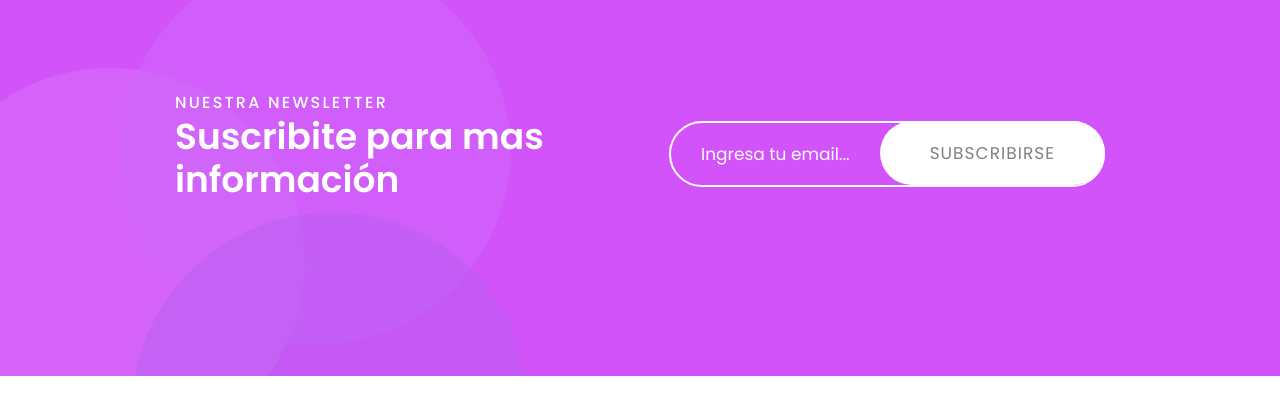
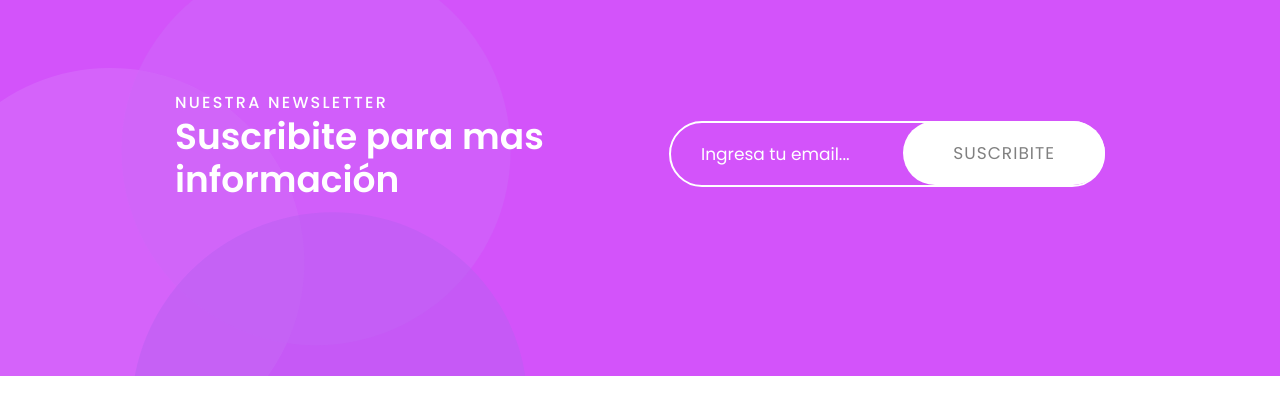
Before and after one commit to santipdmonte/CIVetRosario---LandingPage---Tailwind, a website: page index.html in a window 1280 px wide. Shown: the part 3760-4162 px from the top of the page. Drawn offline with nearby package versions, Linux system fonts and the light colour scheme.

Commit message:
fix typo

```diff
--- a/index.html
+++ b/index.html
@@ -626,7 +626,7 @@
                             <input type="text" name="b_2a667387e3e1e584143d2aac8_013c62f806" tabindex="-1" value="">
                         </div>
 
-                        <button type="submit" name="subscribe"  class="btn btn-lg btn-white md:absolute right-0" value="Subscribe">Subscribirse</button>
+                        <button type="submit" name="subscribe"  class="btn btn-lg btn-white md:absolute right-0" value="Subscribe">Suscribite</button>
                     </div>
                 </form>
             </div>
```
